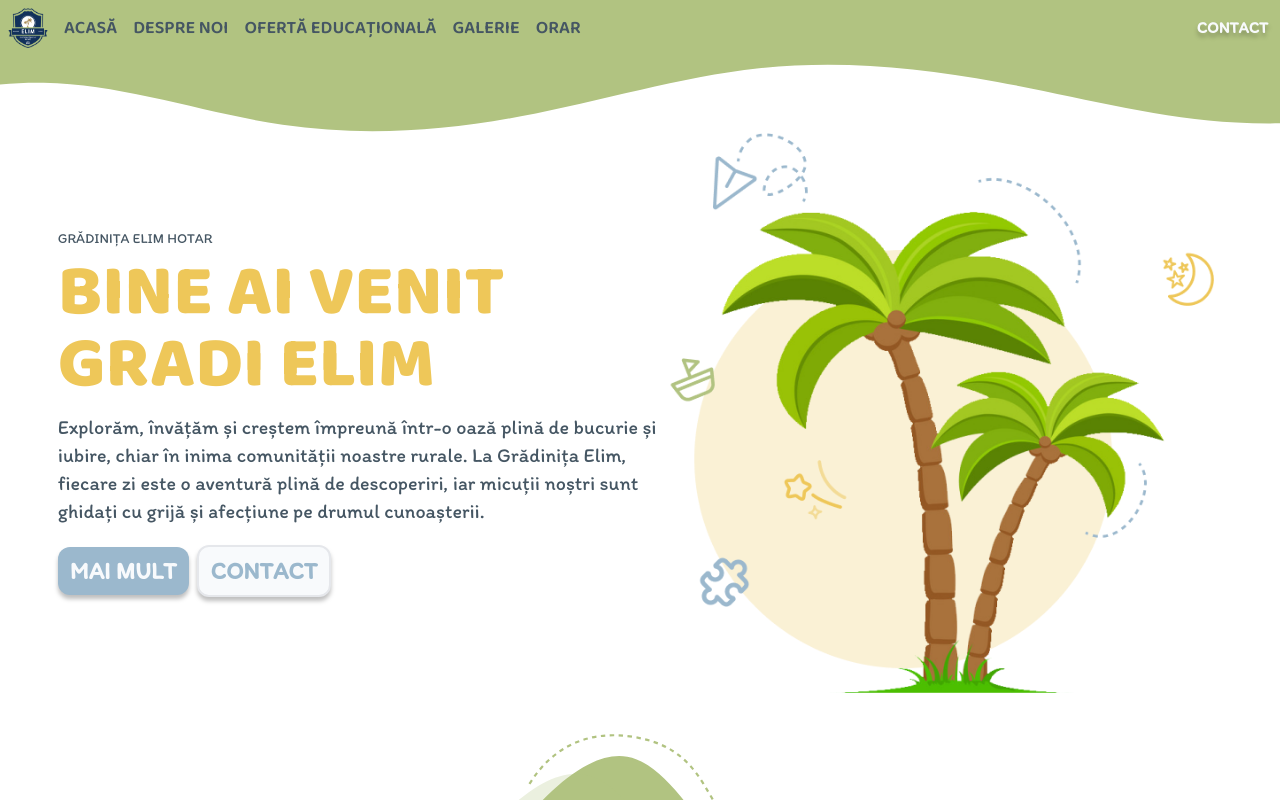
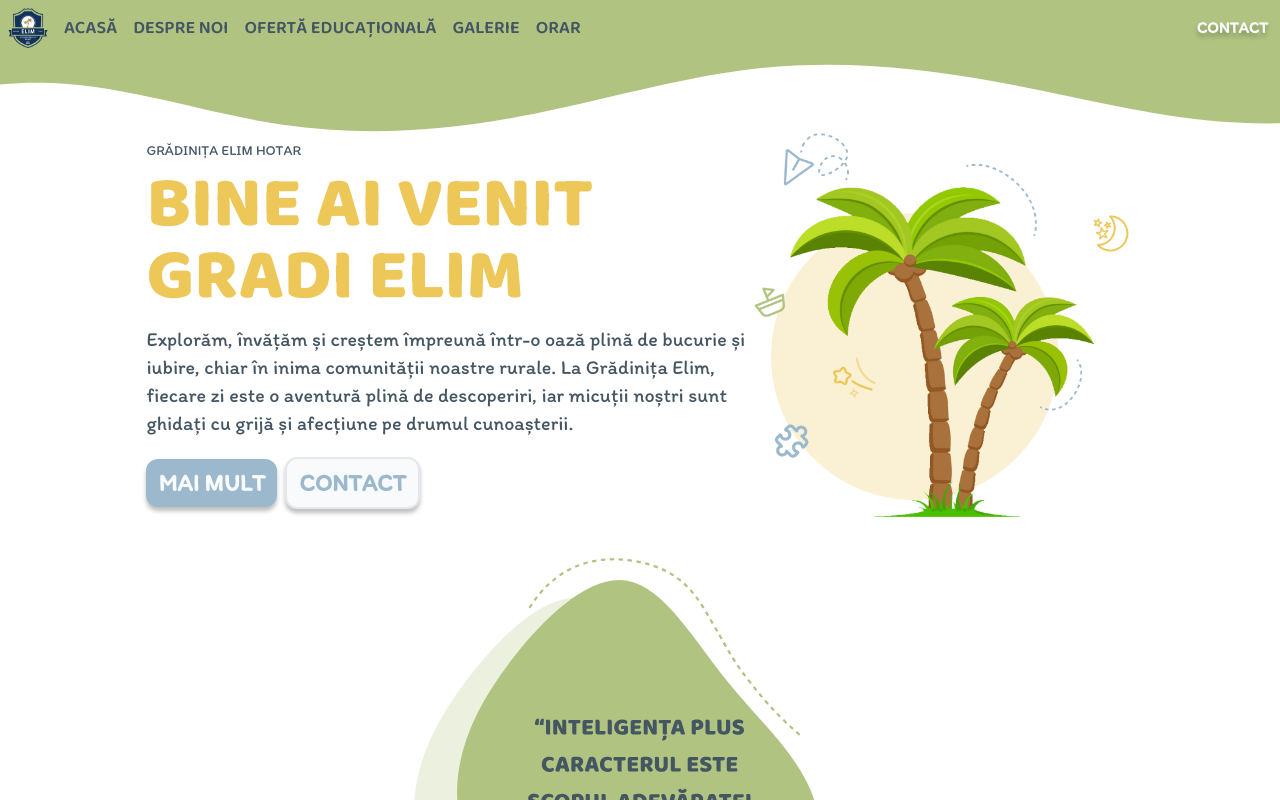
Before and after one commit to DenisWithOneN/gradi-elim, a Vue app: page /#/ in a window 1280 px wide. Shown: the top 800 px of the page. Built offline with nearby package versions, Linux system fonts and the light colour scheme; a web font is replaced by a local one.

Commit message:
added custom heights

```diff
--- a/tailwind.config.js
+++ b/tailwind.config.js
@@ -17,14 +17,14 @@ module.exports = {
         body: ['Itim']
       },
       height:{
-        'normal': '35rem',
+        'xlCustom': '35rem',
+        'lgCustom': '30rem',
       },
       dropShadow: {
         'custom': '0px 4px 2px rgba(0, 0, 0, 0.25)',
       },
       fontSize: {
         mobileHeading: ['2.5rem', '2.5rem']
-
       },
     },
   },
```
